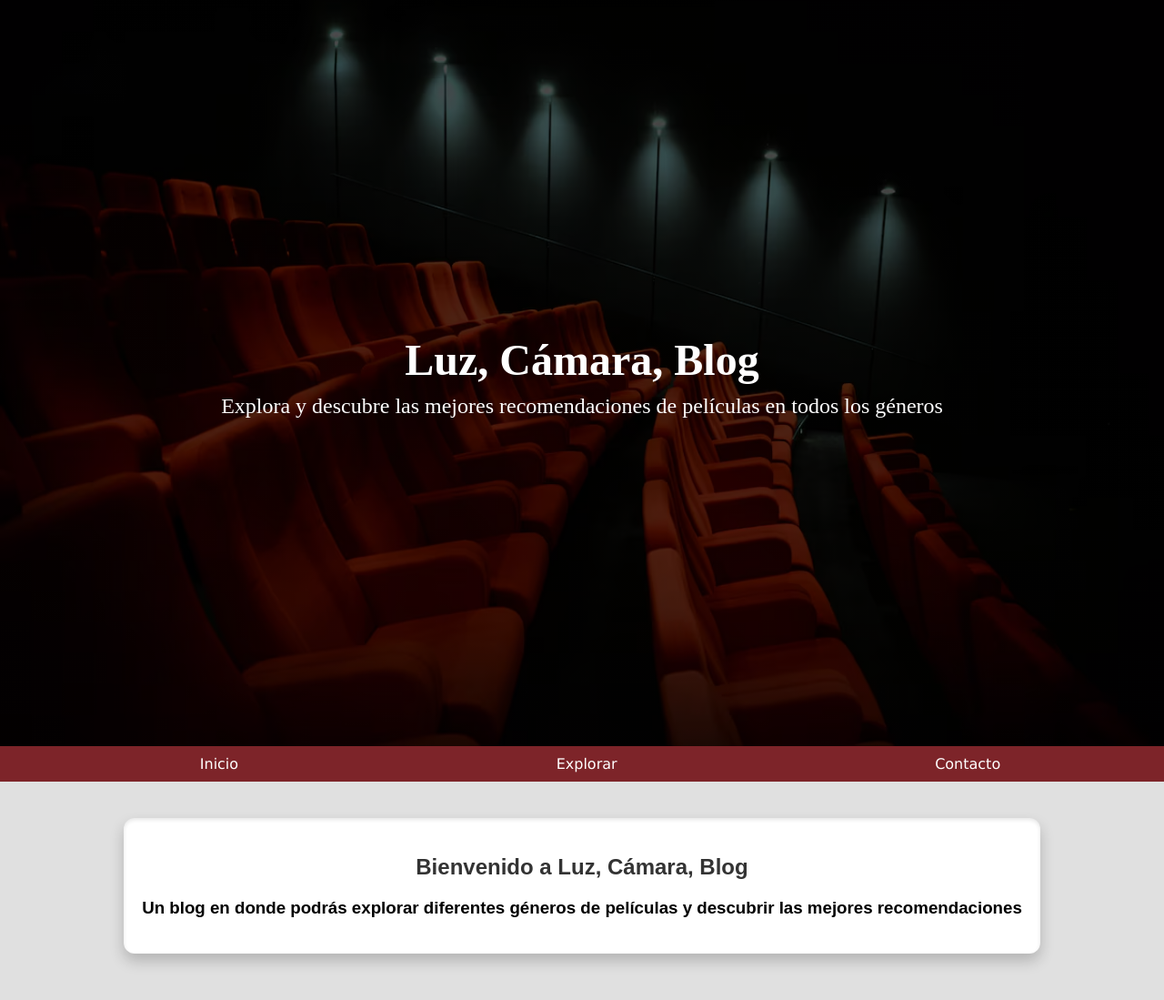
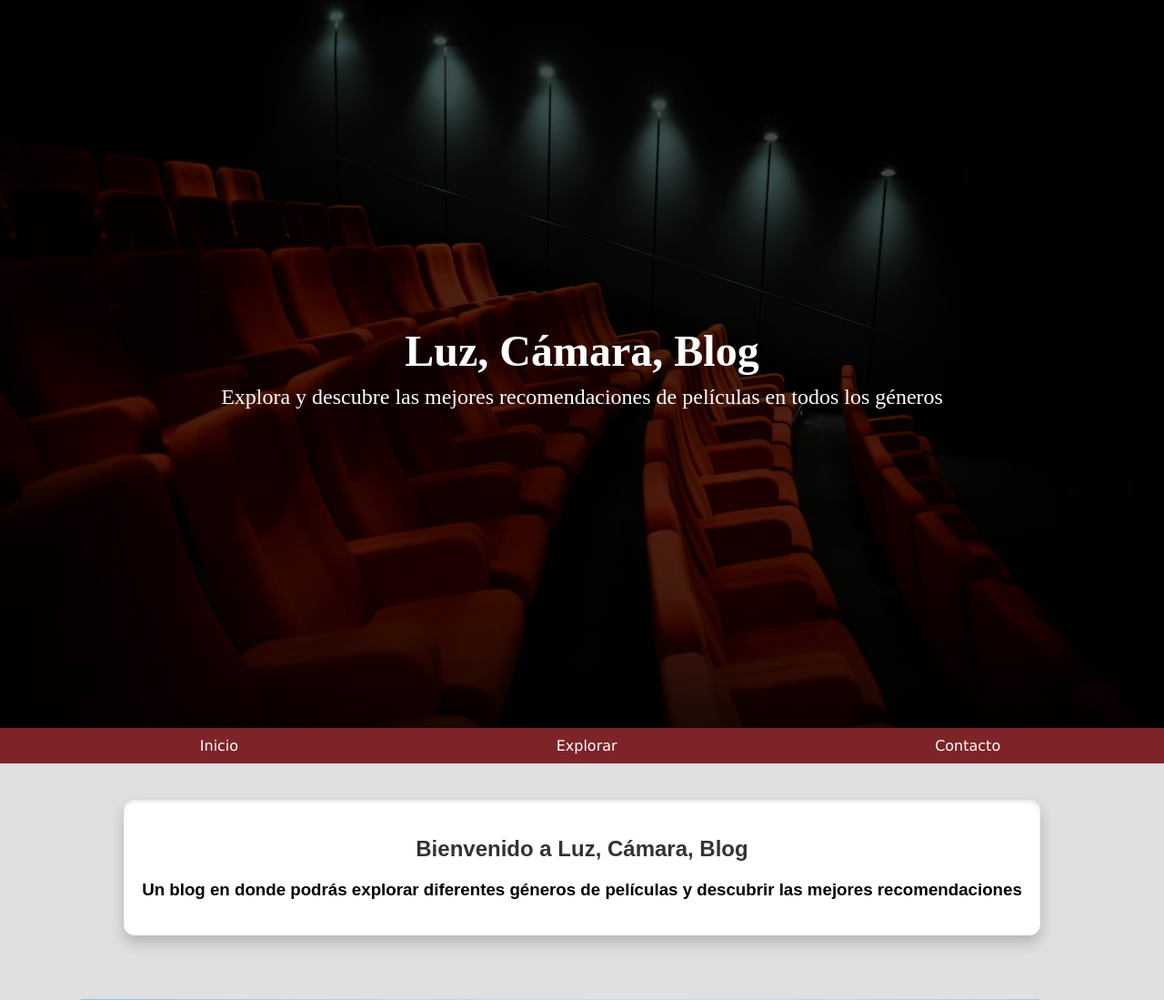
Before and after one commit to guadalupe-esteche/proyecto, a PHP site: page /index.html in a window 1280 px wide. Shown: the top 1099 px of the page at 91% size. Run offline with PHP 8.4, Linux system fonts and the light colour scheme; some web fonts are replaced.

Commit message:
19 commit

```diff
--- a/estilos/responsive.css
+++ b/estilos/responsive.css
@@ -1,4 +1,6 @@
-/* Pantallas pequeñas (max-width: 768px) - Móviles */
+* {
+    box-sizing: border-box;
+}
 @media (max-width: 768px) {
 
     .movie-img {
```
